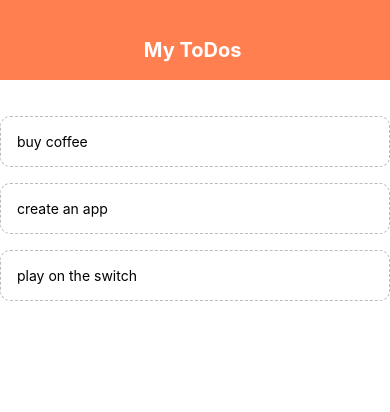
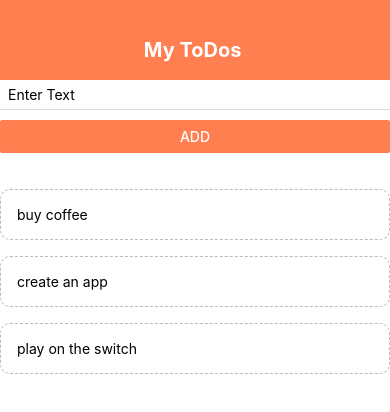
Before and after one commit to JoeSwanTonsing/todoApp, a React Native app: screen / in a window 390 px wide. Shown: the top 412 px of the page. Built offline with nearby package versions, Linux system fonts and the light colour scheme.

Commit message:
Almost Done

```diff
--- a/App.js
+++ b/App.js
@@ -2,6 +2,7 @@ import React, {useState} from 'react';
 import {StyleSheet, View, Text, FlatList} from 'react-native';
 import Header from './components/Header';
 import TodoItem from './components/TodoItem';
+import AddTodo from './components/AddTodo';
 
 export default function App() {
   const [todos, setTodos] = useState([
@@ -10,16 +11,31 @@ export default function App() {
     {text: 'play on the switch', key: 3},
   ]);
 
+  const pressHandler = (key) => {
+    setTodos((prevTodos) => {
+      return prevTodos.filter((todo) => todo.key !== key);
+    });
+  };
+
+  const submitHandler = (text) => {
+    setTodos((prevTodos) => {
+      return [
+        {text: text, key: Math.random().toString()},
+        ...prevTodos
+      ];
+    });
+  };
+
   return (
     <View style={styles.container}>
       <Header />
       <View style={styles.content}>
-        {/* to do form */}
+        <AddTodo submitHandler={submitHandler} />
         <View style={styles.list}>
           <FlatList
             data={todos}
             renderItem={({item}) => (
-              <TodoItem item={item} />
+              <TodoItem item={item} pressHandler={pressHandler} />
             )}
           />
         </View>
```
